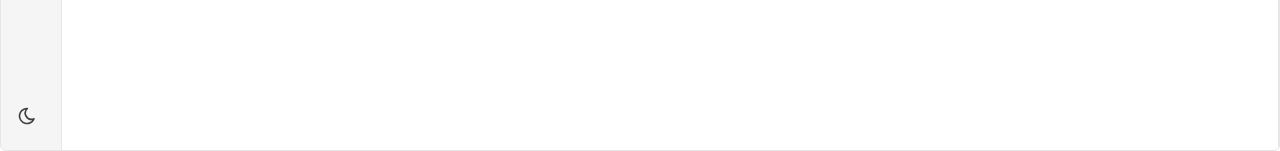
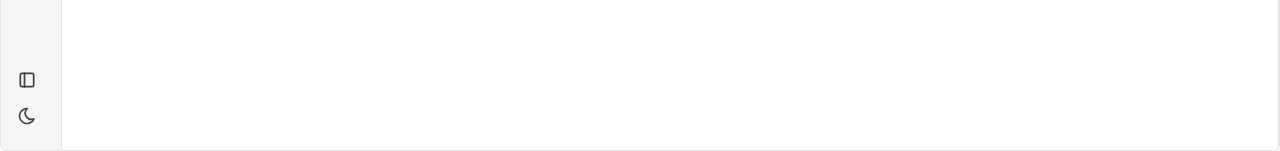
Before and after one commit to karotkriss/Caffeinated-Whale-Desktop, a Next.js app: page / in a window 1280 px wide. Shown: the part 649-800 px from the top of the page. Built offline with nearby package versions, Linux system fonts and the light colour scheme.

Commit message:
feat: sidebar mode toggle

```diff
--- a/src/app/layout.tsx
+++ b/src/app/layout.tsx
@@ -5,7 +5,7 @@ import { useState, useEffect } from "react"
 import { Sidebar, SidebarBody, SidebarLink } from "@/components/ui/sidebar";
 import localFont from "next/font/local";
 import "./globals.css";
-import { IconBrandTabler, IconSettings, IconHome, IconSun, IconMoon } from "@tabler/icons-react";
+import { IconBrandTabler, IconSettings, IconHome, IconSun, IconMoon, IconLayoutSidebar, IconLayoutSidebarLeftExpand } from "@tabler/icons-react";
 import Link from "next/link";
 import { motion } from "framer-motion";
 import Image from "next/image";
@@ -23,6 +23,7 @@ const geistMono = localFont({
   weight: "100 900",
 });
 
+// eslint-disable-next-line @typescript-eslint/no-unused-vars
 const metadata: Metadata = {
   title: "Caffeinated Whale Desktop",
   description: "Manage Frappe Docker instances",
@@ -52,13 +53,22 @@ const links = [
   },
 ];
 
+type SidebarMode = 'auto' | 'open';
+
 export default function RootLayout({
   children,
 }: Readonly<{
   children: React.ReactNode;
 }>) {
   const [open, setOpen] = useState(false);
-  console.log(metadata)
+  const [sidebarMode, setSidebarMode] = useState<SidebarMode>('auto');
+
+  useEffect(() => {
+    if (sidebarMode === 'open') {
+      setOpen(true);
+    }
+  }, [sidebarMode]);
+
   return (
     <html lang="en" suppressHydrationWarning>
       <body
@@ -71,7 +81,7 @@ export default function RootLayout({
           disableTransitionOnChange
         >
           <div className="h-screen rounded-md flex flex-col md:flex-row bg-gray-100 dark:bg-neutral-800 w-full flex-1 max-w-100vh mx-auto border border-neutral-200 dark:border-neutral-700 overflow-hidden">
-            <Sidebar open={open} setOpen={setOpen}>
+            <Sidebar open={open} setOpen={setOpen} animate={sidebarMode === 'auto'}>
               <SidebarBody className="flex flex-col h-full">
                 <div className="flex-1 overflow-y-auto overflow-x-hidden">
                   <Logo />
@@ -82,6 +92,7 @@ export default function RootLayout({
                   </div>
                 </div>
                 <div className="mt-auto">
+                  <SidebarModeToggle mode={sidebarMode} setMode={setSidebarMode} />
                   <ThemeToggle />
                 </div>
               </SidebarBody>
@@ -126,6 +137,34 @@ export const LogoIcon = () => {
   );
 };
 
+const SidebarModeToggle = ({ mode, setMode }: { mode: SidebarMode, setMode: (mode: SidebarMode) => void }) => {
+  const nextMode = {
+    'auto': 'open',
+    'open': 'auto'
+  } as const;
+
+  const icons = {
+    'auto': <IconLayoutSidebar className="text-neutral-700 dark:text-neutral-200 h-5 w-5 flex-shrink-0" />,
+    'open': <IconLayoutSidebarLeftExpand className="text-neutral-700 dark:text-neutral-200 h-5 w-5 flex-shrink-0" />
+  } as const;
+
+  const labels = {
+    'auto': 'Auto',
+    'open': 'Open'
+  } as const;
+
+  return (
+    <SidebarLink
+      link={{
+        label: labels[mode],
+        href: "#",
+        icon: icons[mode],
+      }}
+      onClick={() => setMode(nextMode[mode])}
+    />
+  );
+};
+
 const ThemeToggle = () => {
   const { theme, setTheme } = useTheme()
   const [mounted, setMounted] = useState(false)
```
